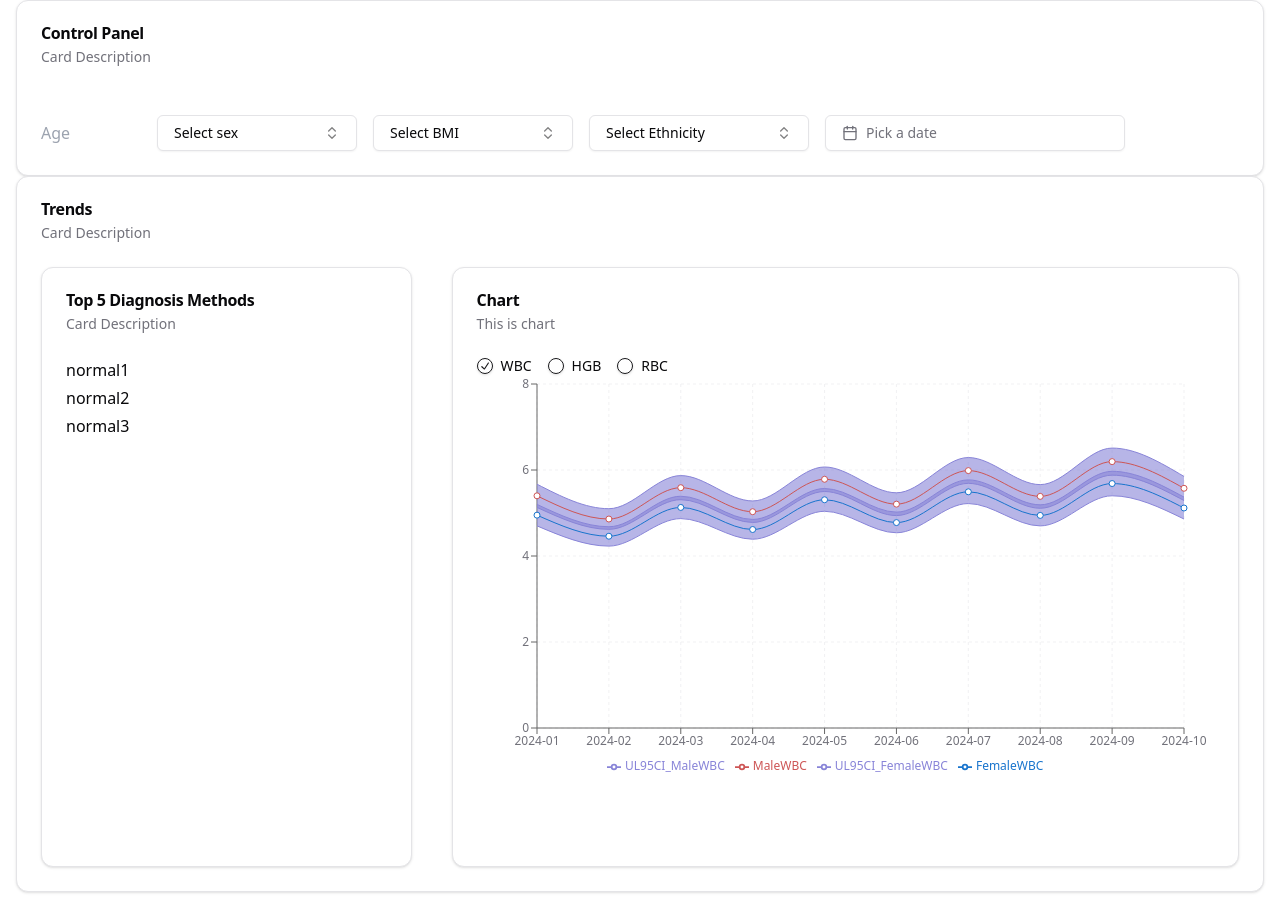
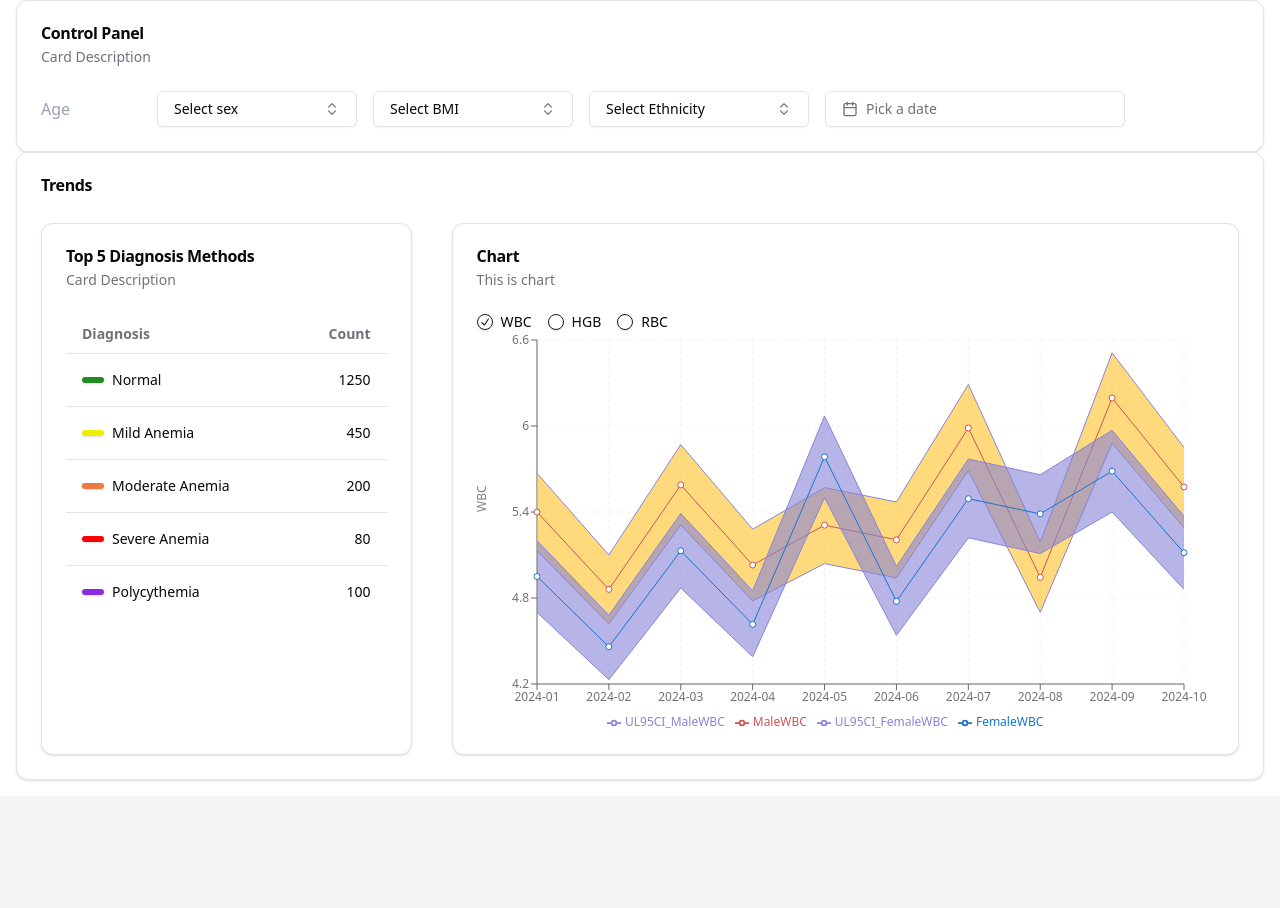
Before and after one commit to Steve23Joe/Blood-Count-fe, a React (Vite) app: page / in a window 1280 px wide. Shown: the part 958-1866 px from the top of the page. After the commit the page ends 1754 px from the top, so only its background shows below. Built offline with nearby package versions, Linux system fonts and the light colour scheme.

Commit message:
diagnosis table

```diff
--- a/src/components/ControlAndDisplay.tsx
+++ b/src/components/ControlAndDisplay.tsx
@@ -18,6 +18,16 @@ import { DateRange } from "react-day-picker"
 import { Calendar } from "@/components/ui/calendar"
 import { Badge } from "@/components/ui/badge"
 import { TrendingUp } from "lucide-react"
+import {
+    Table,
+    TableBody,
+    TableCaption,
+    TableCell,
+    TableHead,
+    TableHeader,
+    TableRow,
+  } from "@/components/ui/table"
+
 import { Button } from "@/components/ui/button"
 import {
   Command,
@@ -34,6 +44,29 @@ import {
 } from "@/components/ui/popover"
 import { Close } from '@radix-ui/react-dialog';
 
+
+const diagnosis = [
+    {
+        "diagnosis": "Normal",
+        "count": "1250",
+    },
+    {
+        "diagnosis":"Mild Anemia",
+        "count":"450"
+    },
+    {
+        "diagnosis":"Moderate Anemia",
+        "count":"200"
+    },
+    {
+        "diagnosis":"Severe Anemia",
+        "count":"80"
+    },
+    {
+        "diagnosis":"Polycythemia",
+        "count":"100"
+    }
+  ]
 
 const BMIs = [
     {
@@ -103,7 +136,22 @@ const sexs = [
     },
   } satisfies ChartConfig
 
-
+  const getBadgeColor = (diagnosis: string) => {
+    switch(diagnosis) {
+      case 'Normal':
+        return '#228B22';
+      case 'Mild Anemia':
+        return '#EEEE00';
+      case 'Moderate Anemia':
+        return '#EE7942';
+      case 'Severe Anemia':
+        return '#FF0000';
+      case 'Polycythemia':
+        return '#8A2BE2';
+      default:
+        return '#ccc';
+    }
+  };
 
 
 const initialDummyData = [{
@@ -115,11 +163,12 @@ const initialDummyData = [{
     "NormalRBC": 4.05,
     "MildAnemiaRBC": 5.85,
     "ModerateAnemiaRBC": 8.55,
+    "SevereAnemiaRBC":9.55,
+    "PolycythemiaRBC":11.55,
     "UL95CI_MaleWBC": [5.67, 5.13],
     "UL95CI_FemaleWBC": [5.2, 4.7],
     "UL95CI_MaleHGB": [13.23, 11.97],
-    "UL95CI_FemaleHGB": [9.45, 8.55],
-    diagnosis:"normal1"
+    "UL95CI_FemaleHGB": [9.45, 8.55]
 },
 {
     "time": "2024-02",
@@ -130,11 +179,12 @@ const initialDummyData = [{
     "NormalRBC": 3.645,
     "MildAnemiaRBC": 5.265,
     "ModerateAnemiaRBC": 7.695,
+    "SevereAnemiaRBC":8.55,
+    "PolycythemiaRBC":10.55,
     "UL95CI_MaleWBC": [5.1, 4.62],
     "UL95CI_FemaleWBC": [4.68, 4.23],
     "UL95CI_MaleHGB": [11.91, 10.78],
-    "UL95CI_FemaleHGB": [8.51, 7.7],
-    diagnosis:"normal2"
+    "UL95CI_FemaleHGB": [8.51, 7.7]
 
 },
 {
@@ -146,11 +196,13 @@ const initialDummyData = [{
     "NormalRBC": 4.1925,
     "MildAnemiaRBC": 6.1275,
     "ModerateAnemiaRBC": 8.9325,
+    "SevereAnemiaRBC":7.55,
+    "PolycythemiaRBC":9.55,
     "UL95CI_MaleWBC": [5.87, 5.31],
     "UL95CI_FemaleWBC": [5.39, 4.87],
     "UL95CI_MaleHGB": [13.69, 12.39],
-    "UL95CI_FemaleHGB": [9.78, 8.85],
-    diagnosis:"normal3"
+    "UL95CI_FemaleHGB": [9.78, 8.85]
+
 },
 {
     "time": "2024-04",
@@ -161,6 +213,8 @@ const initialDummyData = [{
     "NormalRBC": 3.773,
     "MildAnemiaRBC": 5.542,
     "ModerateAnemiaRBC": 8.06,
+    "SevereAnemiaRBC":6.55,
+    "PolycythemiaRBC":8.55,
     "UL95CI_MaleWBC": [5.28, 4.78],
     "UL95CI_FemaleWBC": [4.85, 4.39],
     "UL95CI_MaleHGB": [12.33, 11.15],
@@ -168,15 +222,17 @@ const initialDummyData = [{
 },
 {
     "time": "2024-05",
-    "MaleWBC": 5.7845,
-    "FemaleWBC": 5.308,
+    "MaleWBC": 5.308,
+    "FemaleWBC": 5.7845,
     "MaleHGB": 13.5,
     "FemaleHGB": 9.64,
     "NormalRBC": 4.338,
     "MildAnemiaRBC": 6.373,
     "ModerateAnemiaRBC": 9.28,
-    "UL95CI_MaleWBC": [6.07, 5.5],
-    "UL95CI_FemaleWBC": [5.57, 5.04],
+    "SevereAnemiaRBC":5.55,
+    "PolycythemiaRBC":7.55,
+    "UL95CI_MaleWBC": [5.57, 5.04],
+    "UL95CI_FemaleWBC": [6.07, 5.5],
     "UL95CI_MaleHGB": [14.18, 12.83],
     "UL95CI_FemaleHGB": [10.12, 9.16]
 },
@@ -189,6 +245,8 @@ const initialDummyData = [{
     "NormalRBC": 3.904,
     "MildAnemiaRBC": 5.736,
     "ModerateAnemiaRBC": 8.36,
+    "SevereAnemiaRBC":4.55,
+    "PolycythemiaRBC":6.55,
     "UL95CI_MaleWBC": [5.47, 4.94],
     "UL95CI_FemaleWBC": [5.02, 4.54],
     "UL95CI_MaleHGB": [12.76, 11.55],
@@ -203,6 +261,8 @@ const initialDummyData = [{
     "NormalRBC": 4.49,
     "MildAnemiaRBC": 6.6,
     "ModerateAnemiaRBC": 9.6,
+    "SevereAnemiaRBC":9.55,
+    "PolycythemiaRBC":11.55,
     "UL95CI_MaleWBC": [6.29, 5.69],
     "UL95CI_FemaleWBC": [5.77, 5.22],
     "UL95CI_MaleHGB": [14.66, 13.27],
@@ -210,15 +270,17 @@ const initialDummyData = [{
 },
 {
     "time": "2024-08",
-    "MaleWBC": 5.387,
-    "FemaleWBC": 4.944,
+    "MaleWBC":  4.944,
+    "FemaleWBC": 5.387,
     "MaleHGB": 12.58,
     "FemaleHGB": 8.979,
     "NormalRBC": 4.041,
     "MildAnemiaRBC": 5.94,
     "ModerateAnemiaRBC": 8.64,
-    "UL95CI_MaleWBC": [5.66, 5.11],
-    "UL95CI_FemaleWBC": [5.19, 4.7],
+    "SevereAnemiaRBC":10.55,
+    "PolycythemiaRBC":12.55,
+    "UL95CI_MaleWBC": [5.19, 4.7],
+    "UL95CI_FemaleWBC": [5.66, 5.11],
     "UL95CI_MaleHGB": [13.21, 11.95],
     "UL95CI_FemaleHGB": [9.43, 8.53]
 },
@@ -231,6 +293,8 @@ const initialDummyData = [{
     "NormalRBC": 4.647,
     "MildAnemiaRBC": 6.837,
     "ModerateAnemiaRBC": 9.945,
+    "SevereAnemiaRBC":11.55,
+    "PolycythemiaRBC":13.55,
     "UL95CI_MaleWBC": [6.51, 5.88],
     "UL95CI_FemaleWBC": [5.97, 5.4],
     "UL95CI_MaleHGB": [15.19, 13.74],
@@ -245,6 +309,8 @@ const initialDummyData = [{
     "NormalRBC": 4.182,
     "MildAnemiaRBC": 6.156,
     "ModerateAnemiaRBC": 8.964,
+    "SevereAnemiaRBC":9.55,
+    "PolycythemiaRBC":11.55,
     "UL95CI_MaleWBC": [5.85, 5.29],
     "UL95CI_FemaleWBC": [5.37, 4.86],
     "UL95CI_MaleHGB": [13.67, 12.37],
@@ -284,6 +350,7 @@ const ControlAndDisplay: React.FC = () => {
     // const [filteredData, setFilteredData] = useState(initialDummyData);
 
     const [date, setDate] = useState(null);
+
     const filteredData = useMemo(() => {
       if (date?.from && date?.to) {
         return initialDummyData.filter((d) =>
@@ -327,44 +394,6 @@ const ControlAndDisplay: React.FC = () => {
                     <CardTitle>Control Panel</CardTitle>
                     <CardDescription>Card Description</CardDescription>
                 </CardHeader>
-                <CardContent className="flex space-x-2">
-                {sexvalue && (
-                    <Badge variant="outline" className="flex items-center w-[auto]">
-                    Sex:{sexs.find((sex) => sex.value === sexvalue)?.label}
-                    <button
-                    className="ml-2 h-4 w-4 text-gray-500 hover:text-gray-700 focus:outline-none"
-                    onClick={() => setsexValue("")}
-                    >
-                    X
-                    </button>
-                    </Badge>
-                )}
-                {BMIvalue && (
-                    <Badge variant="outline" className="flex items-center w-[auto]">
-                    BMI:{BMIs.find((bmi) => bmi.value === BMIvalue)?.label}
-                    <button
-                    className="ml-2 h-4 w-4 text-gray-500 hover:text-gray-700 focus:outline-none"
-                    onClick={() => setBMIValue("")}
-                    >
-                    X
-                    </button>
-                    </Badge>
-                )}
-                {Ethnicityvalue && (
-                    <Badge variant="outline" className="flex items-center w-[auto]">
-                    Ethnicity:{Ethnicitys.find((Ethnicity) => Ethnicity.value === Ethnicityvalue)?.label}
-                    <button
-                    className="ml-2 h-4 w-4 text-gray-500 hover:text-gray-700 focus:outline-none"
-                    onClick={() => setEthnicityValue("")}
-                    >
-                    X
-                    </button>
-                    </Badge>
-                )}
-                </CardContent>
-
-
-
                 <CardContent className="flex space-x-4">
 
                     {/**Age */}
@@ -561,27 +590,79 @@ const ControlAndDisplay: React.FC = () => {
             <Card>
                 <CardHeader>
                     <CardTitle >Trends</CardTitle>
-                    <CardDescription>Card Description</CardDescription>
+                    <CardDescription className="flex space-x-2">
+                {sexvalue && (
+                    <Badge variant="outline" className="flex items-center w-[auto]">
+                    Sex:{sexs.find((sex) => sex.value === sexvalue)?.label}
+                    <button
+                    className="ml-2 h-4 w-4 text-gray-500 hover:text-gray-700 focus:outline-none"
+                    onClick={() => setsexValue("")}
+                    >
+                    X
+                    </button>
+                    </Badge>
+                )}
+                {BMIvalue && (
+                    <Badge variant="outline" className="flex items-center w-[auto]">
+                    BMI:{BMIs.find((bmi) => bmi.value === BMIvalue)?.label}
+                    <button
+                    className="ml-2 h-4 w-4 text-gray-500 hover:text-gray-700 focus:outline-none"
+                    onClick={() => setBMIValue("")}
+                    >
+                    X
+                    </button>
+                    </Badge>
+                )}
+                {Ethnicityvalue && (
+                    <Badge variant="outline" className="flex items-center w-[auto]">
+                    Ethnicity:{Ethnicitys.find((Ethnicity) => Ethnicity.value === Ethnicityvalue)?.label}
+                    <button
+                    className="ml-2 h-4 w-4 text-gray-500 hover:text-gray-700 focus:outline-none"
+                    onClick={() => setEthnicityValue("")}
+                    >
+                    X
+                    </button>
+                    </Badge>
+                )}
+                </CardDescription>
                 </CardHeader>
                 <CardContent className="flex space-x-10">
                     {/* Left Side: Top 5 Diagnosis Methods */}
-                    <Card className="w-[400px] h-[600px]">
+                    <Card className="w-[400px] h-[auto]">
                         <CardHeader>
                             <CardTitle>Top 5 Diagnosis Methods</CardTitle>
                             <CardDescription>Card Description</CardDescription>
                         </CardHeader>
                         <CardContent>
-                        <div className="space-y-1">
-                        {filteredData.slice(0, 5).map((item, index) => (
-                                <p key={index}>
-                                 {item.diagnosis}
-                                </p>
-                            ))}
-                        </div>
-                        </CardContent>
+                                <Table className="w-full">
+                                    <TableHeader>
+                                    <TableRow>
+                                        <TableHead className="font-semibold text-left pl-4">Diagnosis</TableHead>
+                                        <TableHead className="font-semibold text-right pr-4">Count</TableHead>
+                                    </TableRow>
+                                    </TableHeader>
+                                    <TableBody>
+                                    {diagnosis.map((diagnosi) => (
+                                        <TableRow key={diagnosi.diagnosis} className="hover:bg-gray-50">
+                                        <TableCell className="flex items-center space-x-2 pl-4 py-4">
+                                            <Badge
+                                            style={{
+                                                backgroundColor: getBadgeColor(diagnosi.diagnosis),
+                                            }}
+                                            />
+                                            <span className="font-medium">{diagnosi.diagnosis}</span>
+                                        </TableCell>
+                                        <TableCell className="text-right pr-4 py-4 font-medium">
+                                            {diagnosi.count}
+                                        </TableCell>
+                                        </TableRow>
+                                    ))}
+                                    </TableBody>
+                                </Table>
+                            </CardContent>
                     </Card>
                     {/*  Chart */}
-                    <Card className="w-[850px] h-[600px]">
+                    <Card className="w-[850px] h-[auto]">
                         <CardHeader>
                             <CardTitle>Chart</CardTitle>
                             <CardDescription>This is chart</CardDescription>
@@ -622,30 +703,32 @@ const ControlAndDisplay: React.FC = () => {
                                     >
                                 <CartesianGrid strokeDasharray="3 3" />
                                 <XAxis dataKey="time" />
-                                <YAxis />
+                                <YAxis label={{ value: selectedMetric, angle: -90, position: 'insideLeft', textAnchor: 'middle' }} domain={['auto', 'auto']}/>
                                 <Tooltip  />
                                 <Legend  />
                                     {selectedMetric === "WBC" && (
                                         <>
-                                        <Area type="monotone" dataKey={`UL95CI_Male${selectedMetric}`} stroke="#8884d8" fill="#8884d8"/>
-                                        <Line type="monotone" dataKey={`Male${selectedMetric}`} stroke="#CD5555" />
-                                        <Area type="monotone" dataKey={`UL95CI_Female${selectedMetric}`} stroke="#8884d8" fill="#8884d8"/>
-                                        <Line type="monotone" dataKey={`Female${selectedMetric}`} stroke="#1874CD" />
+                                        <Area  dataKey={`UL95CI_Male${selectedMetric}`} stroke="#8884d8" fill="#FFC125"/>
+                                        <Line  dataKey={`Male${selectedMetric}`} stroke="#CD5555" />
+                                        <Area  dataKey={`UL95CI_Female${selectedMetric}`} stroke="#8884d8" fill="#8884d8"/>
+                                        <Line  dataKey={`Female${selectedMetric}`} stroke="#1874CD" />
                                       </>
                                     )}
                                      {selectedMetric === "HGB" && (
                                         <>
-                                        <Area type="monotone" dataKey={`UL95CI_Male${selectedMetric}`} stroke="#8884d8" fill="#8884d8"/>
-                                        <Line type="monotone" dataKey={`Male${selectedMetric}`} stroke="#CD5555" />
-                                        <Area type="monotone" dataKey={`UL95CI_Female${selectedMetric}`} stroke="#8884d8" fill="#8884d8"/>
-                                        <Line type="monotone" dataKey={`Female${selectedMetric}`} stroke="#1874CD" />
+                                        <Area  dataKey={`UL95CI_Male${selectedMetric}`} stroke="#8884d8" fill="#FFC125"/>
+                                        <Line  dataKey={`Male${selectedMetric}`} stroke="#CD5555" />
+                                        <Area  dataKey={`UL95CI_Female${selectedMetric}`} stroke="#8884d8" fill="#8884d8"/>
+                                        <Line  dataKey={`Female${selectedMetric}`} stroke="#1874CD" />
                                         </>
                                     )}
                                     {selectedMetric === "RBC" && (
                                         <>
-                                        <Line type="monotone" dataKey={`Normal${selectedMetric}`} stroke="#006400" />
-                                        <Line type="monotone" dataKey={`MildAnemia${selectedMetric}`} stroke="#EEC900" />
-                                        <Line type="monotone" dataKey={`ModerateAnemia${selectedMetric}`} stroke="#B22222" />
+                                        <Line  dataKey={`Normal${selectedMetric}`} stroke="#228B22" />
+                                        <Line  dataKey={`MildAnemia${selectedMetric}`} stroke="#EEEE00" />
+                                        <Line  dataKey={`ModerateAnemia${selectedMetric}`} stroke="#EE7942" />
+                                        <Line  dataKey={`SevereAnemia${selectedMetric}`} stroke="#FF0000" />
+                                        <Line  dataKey={`Polycythemia${selectedMetric}`} stroke="#8A2BE2" />
                                         </>
                                     )}
                                     </ComposedChart>
--- /dev/null
+++ b/src/components/ui/table.tsx
@@ -0,0 +1,120 @@
+import * as React from "react"
+
+import { cn } from "@/lib/utils"
+
+const Table = React.forwardRef<
+  HTMLTableElement,
+  React.HTMLAttributes<HTMLTableElement>
+>(({ className, ...props }, ref) => (
+  <div className="relative w-full overflow-auto">
+    <table
+      ref={ref}
+      className={cn("w-full caption-bottom text-sm", className)}
+      {...props}
+    />
+  </div>
+))
+Table.displayName = "Table"
+
+const TableHeader = React.forwardRef<
+  HTMLTableSectionElement,
+  React.HTMLAttributes<HTMLTableSectionElement>
+>(({ className, ...props }, ref) => (
+  <thead ref={ref} className={cn("[&_tr]:border-b", className)} {...props} />
+))
+TableHeader.displayName = "TableHeader"
+
+const TableBody = React.forwardRef<
+  HTMLTableSectionElement,
+  React.HTMLAttributes<HTMLTableSectionElement>
+>(({ className, ...props }, ref) => (
+  <tbody
+    ref={ref}
+    className={cn("[&_tr:last-child]:border-0", className)}
+    {...props}
+  />
+))
+TableBody.displayName = "TableBody"
+
+const TableFooter = React.forwardRef<
+  HTMLTableSectionElement,
+  React.HTMLAttributes<HTMLTableSectionElement>
+>(({ className, ...props }, ref) => (
+  <tfoot
+    ref={ref}
+    className={cn(
+      "border-t bg-muted/50 font-medium [&>tr]:last:border-b-0",
+      className
+    )}
+    {...props}
+  />
+))
+TableFooter.displayName = "TableFooter"
+
+const TableRow = React.forwardRef<
+  HTMLTableRowElement,
+  React.HTMLAttributes<HTMLTableRowElement>
+>(({ className, ...props }, ref) => (
+  <tr
+    ref={ref}
+    className={cn(
+      "border-b transition-colors hover:bg-muted/50 data-[state=selected]:bg-muted",
+      className
+    )}
+    {...props}
+  />
+))
+TableRow.displayName = "TableRow"
+
+const TableHead = React.forwardRef<
+  HTMLTableCellElement,
+  React.ThHTMLAttributes<HTMLTableCellElement>
+>(({ className, ...props }, ref) => (
+  <th
+    ref={ref}
+    className={cn(
+      "h-10 px-2 text-left align-middle font-medium text-muted-foreground [&:has([role=checkbox])]:pr-0 [&>[role=checkbox]]:translate-y-[2px]",
+      className
+    )}
+    {...props}
+  />
+))
+TableHead.displayName = "TableHead"
+
+const TableCell = React.forwardRef<
+  HTMLTableCellElement,
+  React.TdHTMLAttributes<HTMLTableCellElement>
+>(({ className, ...props }, ref) => (
+  <td
+    ref={ref}
+    className={cn(
+      "p-2 align-middle [&:has([role=checkbox])]:pr-0 [&>[role=checkbox]]:translate-y-[2px]",
+      className
+    )}
+    {...props}
+  />
+))
+TableCell.displayName = "TableCell"
+
+const TableCaption = React.forwardRef<
+  HTMLTableCaptionElement,
+  React.HTMLAttributes<HTMLTableCaptionElement>
+>(({ className, ...props }, ref) => (
+  <caption
+    ref={ref}
+    className={cn("mt-4 text-sm text-muted-foreground", className)}
+    {...props}
+  />
+))
+TableCaption.displayName = "TableCaption"
+
+export {
+  Table,
+  TableHeader,
+  TableBody,
+  TableFooter,
+  TableHead,
+  TableRow,
+  TableCell,
+  TableCaption,
+}
```
